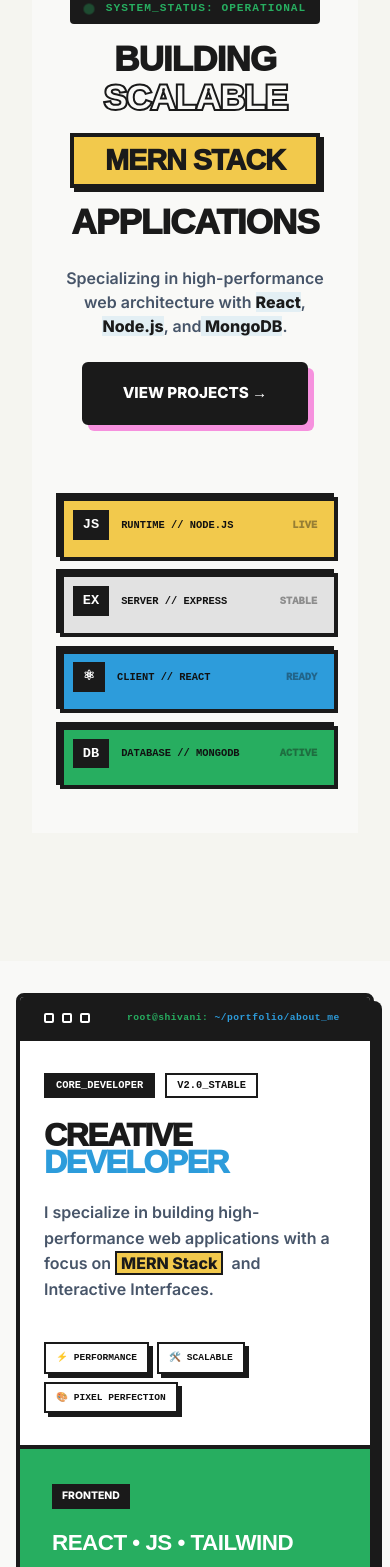
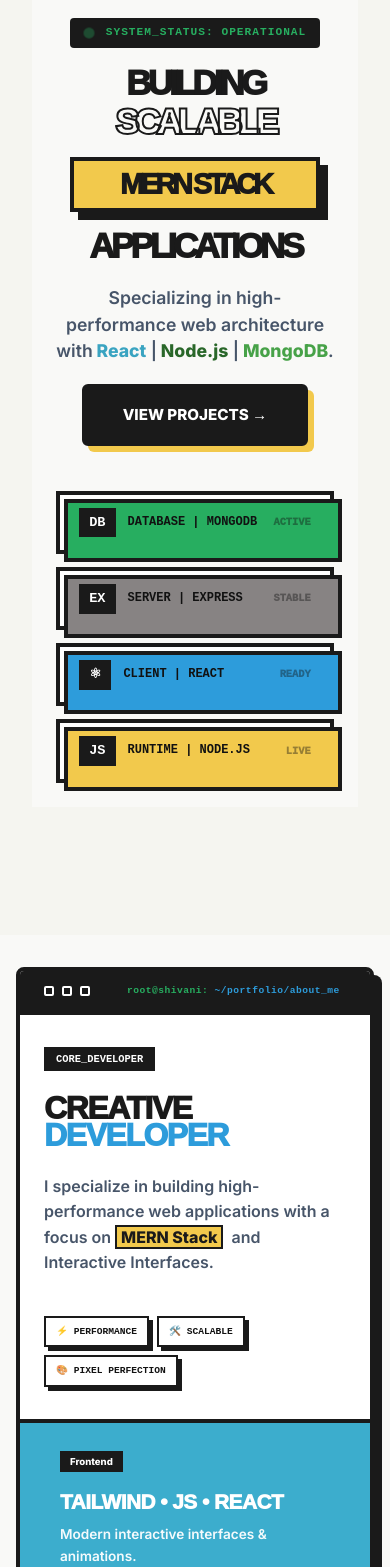
Before and after one commit to ShivaniGujjar/portfolio, a React (Vite) app: page / in a window 390 px wide. Shown: the part 241-1808 px from the top of the page. Built offline with nearby package versions, Linux system fonts and the light colour scheme; the HTML template or start-up script is replaced by a standard one.

Commit message:
skill card fix

```diff
--- a/src/components/ProjectCard.jsx
+++ b/src/components/ProjectCard.jsx
@@ -23,7 +23,7 @@ const ProjectCard = ({ title, description, techStack, repoLink, liveLink, imageS
       <div className={styles.contentSide}>
         <div className={styles.headerMeta}>
           {/* UPDATED: Dynamic Project Label */}
-          <span className={styles.status}>// PROJECT {id}</span>
+          <span className={styles.status}># PROJECT {id}</span>
           <div className={styles.colorLine}></div>
         </div>
 
--- a/src/pages/About.jsx
+++ b/src/pages/About.jsx
@@ -32,7 +32,7 @@ const About = () => {
           <div className={styles.bioSection}>
             <div className={styles.headerRow}>
               <span className={styles.roleTag}>CORE_DEVELOPER</span>
-              <span className={styles.statusTag}>V2.0_STABLE</span>
+
             </div>
 
             <h2 className={styles.mainTitle}>CREATIVE <br/> <span className={styles.blueText}>DEVELOPER</span></h2>
@@ -53,7 +53,7 @@ const About = () => {
           <div className={styles.skillsZone}>
             <div className={`${styles.skillBlock} ${styles.greenBg}`}>
               <span className={styles.label}>Frontend</span>
-              <h3>REACT • JS • TAILWIND</h3>
+              <h3>TAILWIND • JS • REACT</h3>
               <p>Modern interactive interfaces & animations.</p>
               <div className={styles.progressLine}></div>
             </div>
@@ -67,7 +67,7 @@ const About = () => {
 
             <div className={`${styles.skillBlock} ${styles.pinkBg}`}>
               <span className={styles.label}>Tools</span>
-              <h3>GIT • VITE • REDUX • POSTMAN</h3>
+              <h3>POSTMAN • VITE • REDUX • GIT</h3>
               <p>Advanced workflow & state management.</p>
               <div className={styles.progressLine}></div>
             </div>
@@ -82,7 +82,7 @@ const About = () => {
           <p>STATUS: <b>AVAILABLE</b></p>
         </div>
         <div className={`${styles.dockItem} ${styles.whiteDock}`}>
-          <p>LOC: <b>INDIA // 28.6° N</b></p>
+          <p>LOC: <b>INDIA | 28.6° N</b></p>
         </div>
         <div className={`${styles.dockItem} ${styles.blueDock}`}>
           <p>TIME: <b>{time}</b></p>
--- a/src/pages/About.module.css
+++ b/src/pages/About.module.css
@@ -42,7 +42,7 @@
 
 .cardMain { display: grid; grid-template-columns: 1.1fr 1fr; }
 
-/* BIO SECTION */
+/* --- BIO SECTION --- */
 .bioSection { padding: 3.5rem; border-right: 4px solid #1A1A1A; }
 .headerRow { display: flex; gap: 10px; margin-bottom: 1.5rem; }
 .roleTag { font-family: 'JetBrains Mono', monospace; font-size: 0.65rem; font-weight: 900; background: #1A1A1A; color: #FFF; padding: 4px 12px; }
@@ -62,7 +62,7 @@
   margin: 0 4px;
 }
 
-/* QUICK TAGS */
+/* --- QUICK TAGS --- */
 .quickTags { display: flex; flex-wrap: wrap; gap: 12px; margin-top: 2.5rem; }
 .qTag {
   background: #FFFFFF; border: 2px solid #1A1A1A; padding: 8px 14px;
@@ -72,28 +72,74 @@
 }
 .qTag:hover { transform: translate(-2px, -2px); box-shadow: 6px 6px 0px #F691DE; }
 
-/* SKILLS */
+/* --- SKILLS SECTION (COMPACT HEIGHT) --- */
 .skillsZone { display: flex; flex-direction: column; }
+
 .skillBlock {
-  flex: 1; padding: 2rem; border-bottom: 4px solid #1A1A1A;
-  transition: all 0.2s ease;
-  cursor: pointer; position: relative;
+  flex: 1;
+  padding: 1.5rem 2.5rem; /* Reduced from 2.5rem to save height */
+  border-bottom: 4px solid #1A1A1A;
+  transition: all 0.3s ease;
+  cursor: pointer;
+  position: relative;
 }
 .skillBlock:last-child { border-bottom: none; }
-.skillBlock:hover { background-color: rgba(0, 0, 0, 0.03); padding-left: 2.5rem; }
 
-.label { font-size: 0.65rem; font-weight: 900; text-transform: uppercase; background: #1A1A1A; color: #FFF; padding: 4px 10px; display: inline-block; margin-bottom: 0.5rem; }
-.skillBlock h3 { font-size: 1.4rem; font-weight: 900; margin: 0.5rem 0; letter-spacing: -0.5px; }
-.skillBlock p { font-size: 0.9rem; font-weight: 600; margin: 0; opacity: 0.9; }
+.skillBlock h3 {
+  font-size: 1.3rem; /* Slightly smaller for compactness */
+  font-weight: 950;
+  margin: 0.4rem 0;
+  letter-spacing: -0.5px;
+}
+.skillBlock p {
+  font-size: 0.85rem; /* Smaller subtext */
+  font-weight: 600;
+  margin: 0;
+  opacity: 0.95;
+}
 
-.greenBg { background-color: #27AE60; color: #FFF; }
-.blueBg { background-color: #2D9CDB; color: #FFF; }
-.pinkBg { background-color: #F691DE; }
+/* 1. FRONTEND: React Blue Default */
+.skillBlock:nth-child(1) { background-color: #3cadcd !important; color: #FFFFFF !important; }
+.skillBlock:nth-child(1):hover {
+  background-color: #003140 !important; color: #61DAFB !important; padding-left: 3rem;
+}
 
-.progressLine { position: absolute; bottom: 0; left: 0; width: 0%; height: 8px; background: #1A1A1A; transition: width 0.4s ease; }
+/* 2. BACKEND: Node Green Default */
+.skillBlock:nth-child(2) { background-color: #339933 !important; color: #FFFFFF !important; }
+.skillBlock:nth-child(2):hover {
+  background-color: #003000 !important; color: #339933 !important; padding-left: 3rem;
+}
+
+/* 3. TOOLS: Postman Orange Default */
+.skillBlock:nth-child(3) { background-color: #FF6C37 !important; color: #FFFFFF !important; }
+.skillBlock:nth-child(3):hover {
+  background-color: #1A1A1A !important; color: #FF6C37 !important; padding-left: 3rem;
+}
+
+/* Label: Compact sizes */
+.label {
+  font-size: 0.6rem;
+  font-weight: 900;
+  background: #1A1A1A;
+  color: #FFF;
+  padding: 3px 10px;
+  display: inline-block;
+  margin-bottom: 0.4rem;
+}
+
+/* Label inversion on hover */
+.skillBlock:hover .label {
+  background: #FFFFFF;
+  color: #1A1A1A;
+}
+
+.progressLine {
+  position: absolute; bottom: 0; left: 0; width: 0%; height: 6px;
+  background: currentColor; transition: width 0.4s ease;
+}
 .skillBlock:hover .progressLine { width: 100%; }
 
-/* DOCK */
+/* --- DOCK & BUTTONS --- */
 .dockContainer { display: flex; gap: 1.2rem; margin-top: 2rem; }
 .dockItem, .socialTile {
   flex: 1; border: 3px solid #1A1A1A; border-radius: 8px; padding: 1.2rem;
@@ -112,37 +158,17 @@
 @keyframes pulse { 50% { opacity: 0.4; transform: scale(1.2); } }
 
 /* --- RESPONSIVE OVERRIDES --- */
-
 @media (max-width: 900px) {
   .aboutWrapper { padding: 2rem 1rem; }
   .commandCenter { box-shadow: 8px 8px 0px #1A1A1A; }
-
   .cardMain { grid-template-columns: 1fr; }
-
-  .bioSection {
-    border-right: none;
-    border-bottom: 4px solid #1A1A1A;
-    padding: 2rem 1.5rem;
-  }
-
-  .mainTitle {
-    font-size: 2.5rem;
-    letter-spacing: -1.5px;
-  }
-
+  .bioSection { border-right: none; border-bottom: 4px solid #1A1A1A; padding: 2rem 1.5rem; }
+  .mainTitle { font-size: 2.5rem; letter-spacing: -1.5px; }
   .bioText { font-size: 1rem; }
-
-  .dockContainer {
-    flex-wrap: wrap;
-    gap: 1rem;
-  }
-
-  .dockItem, .socialTile {
-    flex: 1 1 calc(50% - 1rem);
-    padding: 1rem;
-  }
-
+  .dockContainer { flex-wrap: wrap; gap: 1rem; }
+  .dockItem, .socialTile { flex: 1 1 calc(50% - 1rem); padding: 1rem; }
   .headerTerminal { font-size: 0.6rem; }
+  .skillBlock:hover { padding-left: 2rem; }
 }
 
 @media (max-width: 480px) {
--- a/src/pages/Home.jsx
+++ b/src/pages/Home.jsx
@@ -20,11 +20,11 @@ const Home = () => {
         </h1>
 
         <p className={styles.heroSubtext}>
-          Specializing in high-performance web architecture
-          with <span className={styles.techLink}>React</span>,
-          <span className={styles.techLink}> Node.js</span>, and
-          <span className={styles.techLink}> MongoDB</span>.
-        </p>
+  Specializing in high-performance web architecture with
+  <span className={styles.reactColor}> React</span> |
+  <span className={styles.nodeColor}> Node.js</span> |
+  <span className={styles.mongoColor}> MongoDB</span>.
+</p>
 
         <div className={styles.buttonGroup}>
   <a href="#projects" className={styles.ctaButton}>
@@ -36,45 +36,54 @@ const Home = () => {
       <div className={styles.mernStackGraphic}>
         <div className={styles.connectionWire}></div>
 
+        {/* MongoDB Layer */}
+        <div className={styles.techLayer} style={{ '--accent': '#27AE60' }}>
+          <div className={styles.layerContent}>
+            <span className={styles.layerId}>DB</span>
+            <p className={styles.monoText}>DATABASE | MONGODB</p>
+          </div>
+          <div className={styles.layerStatus}>ACTIVE</div>
+          <div className={styles.layerBlock}></div>
+        </div>
+
+
+        {/* Express Layer */}
+        <div className={styles.techLayer} style={{ '--accent': '#878383' }}>
+          <div className={styles.layerContent}>
+            <span className={styles.layerId}>EX</span>
+            <p className={styles.monoText}>SERVER | EXPRESS</p>
+          </div>
+          <div className={styles.layerStatus}>STABLE</div>
+          <div className={styles.layerBlock}></div>
+        </div>
+
+
+        {/* React Layer */}
+        <div className={styles.techLayer} style={{ '--accent': '#2D9CDB' }}>
+          <div className={styles.layerContent}>
+            <span className={styles.layerId}>⚛</span>
+            <p className={styles.monoText}>CLIENT | REACT</p>
+          </div>
+          <div className={styles.layerStatus}>READY</div>
+          <div className={styles.layerBlock}></div>
+        </div>
+
+
         {/* JS Layer */}
         <div className={styles.techLayer} style={{ '--accent': '#F2C94C' }}>
           <div className={styles.layerContent}>
             <span className={styles.layerId}>JS</span>
-            <p className={styles.monoText}>RUNTIME // NODE.JS</p>
+            <p className={styles.monoText}>RUNTIME | NODE.JS</p>
           </div>
           <div className={styles.layerStatus}>LIVE</div>
           <div className={styles.layerBlock}></div>
         </div>
 
-        {/* Express Layer */}
-        <div className={styles.techLayer} style={{ '--accent': '#E2E2E2' }}>
-          <div className={styles.layerContent}>
-            <span className={styles.layerId}>EX</span>
-            <p className={styles.monoText}>SERVER // EXPRESS</p>
-          </div>
-          <div className={styles.layerStatus}>STABLE</div>
-          <div className={styles.layerBlock}></div>
-        </div>
 
-        {/* React Layer */}
-        <div className={styles.techLayer} style={{ '--accent': '#2D9CDB' }}>
-          <div className={styles.layerContent}>
-            <span className={styles.layerId}>⚛</span>
-            <p className={styles.monoText}>CLIENT // REACT</p>
-          </div>
-          <div className={styles.layerStatus}>READY</div>
-          <div className={styles.layerBlock}></div>
-        </div>
 
-        {/* MongoDB Layer */}
-        <div className={styles.techLayer} style={{ '--accent': '#27AE60' }}>
-          <div className={styles.layerContent}>
-            <span className={styles.layerId}>DB</span>
-            <p className={styles.monoText}>DATABASE // MONGODB</p>
-          </div>
-          <div className={styles.layerStatus}>ACTIVE</div>
-          <div className={styles.layerBlock}></div>
-        </div>
+
+
+
       </div>
     </section>
   );
--- a/src/pages/Home.module.css
+++ b/src/pages/Home.module.css
@@ -2,13 +2,17 @@
   display: flex;
   justify-content: space-between;
   align-items: flex-start;
-  padding: 3.5rem 5rem 2rem 5rem;
-  max-width: 1440px;
+  /* Top padding navbar ke liye balanced rakhi hai */
+  padding: 2rem 2rem 2rem 2rem;
+
+  /* CRUCIAL FIX: Width ko 1200px kiya taaki About/Projects se match kare */
+  max-width: 1200px;
   margin: 0 auto;
-  min-height: 80vh;
+
+  min-height: auto !important;
+  height: auto !important;
   position: relative;
   background-color: #F9F9F7;
-  /* Crucial for mobile: */
   overflow-x: hidden;
   width: 100%;
 }
@@ -41,7 +45,8 @@
 .heroHeading {
   font-size: clamp(3rem, 9vh, 5.2rem);
   font-weight: 950;
-  line-height: 0.85;
+  /* CHANGE 2: Line height 0.9 (MERN Stack aur Applications ke beech space) */
+  line-height: 0.9;
   color: #1A1A1A;
   letter-spacing: -4px;
   margin-bottom: 0.5rem;
@@ -55,7 +60,8 @@
 .highlightWrapper {
   position: relative;
   display: inline-block;
-  margin: 5px 0;
+  /* Vertical margin 8px (Applications ko touch na karne ke liye) */
+  margin: 8px 0;
   transform: rotate(-1.5deg);
 }
 
@@ -79,10 +85,20 @@
   margin: 1.2rem 0;
 }
 
-.techLink {
-  color: #1A1A1A;
-  font-weight: 800;
-  background: rgba(45, 156, 219, 0.1);
+/* Specific Branding Colors */
+.reactColor {
+  color: #3aa4c1; /* React Blue */
+  font-weight: 900;
+}
+
+.nodeColor {
+  color: #296729; /* Node.js Green */
+  font-weight: 900;
+}
+
+.mongoColor {
+  color: #47A248; /* MongoDB Dark Green */
+  font-weight: 900;
 }
 
 /* --- THE CTA --- */
@@ -97,15 +113,15 @@
   border: 3px solid #1A1A1A;
   border-radius: 6px;
   display: inline-block;
-  box-shadow: 6px 6px 0px #F691DE;
+  box-shadow: 6px 6px 0px #F2C94C;
   transition: all 0.1s ease;
 }
 
 .ctaButton:hover {
   transform: translate(-2px, -2px);
   box-shadow: 8px 8px 0px #1A1A1A;
-  background-color: #F691DE;
-  color: #1A1A1A;
+  background-color: #2D9CDB;
+  color: #FFFFFF;
 }
 
 .ctaButton:active {
@@ -113,7 +129,7 @@
   box-shadow: 0px 0px 0px #1A1A1A;
 }
 
-/* --- THE STACK --- */
+/* --- THE STACK (Original Colors Restored) --- */
 .mernStackGraphic {
   flex: 0.8;
   display: flex;
@@ -121,7 +137,7 @@
   gap: 0.8rem;
   align-items: flex-end;
   position: relative;
-  margin-top: 1rem;
+  margin-top: 3rem;
 }
 
 .techLayer {
@@ -129,7 +145,7 @@
   background: #FFF;
   border: 4px solid #1A1A1A;
   padding: 0.8rem 1.2rem;
-  width: 320px; /* Fixed width for desktop */
+  width: 320px;
   display: flex;
   justify-content: space-between;
   align-items: center;
@@ -144,6 +160,7 @@
 .layerBlock {
   position: absolute;
   inset: -4px;
+  /* RESTORED: Back to your original variable */
   background: var(--accent);
   transform: translate(8px, 8px);
   z-index: -1;
@@ -151,104 +168,26 @@
   transition: all 0.2s ease;
 }
 
-.layerContent {
-  display: flex;
-  align-items: center;
-  gap: 12px;
-}
-
-.layerId {
-  background: #1A1A1A;
-  color: #FFF;
-  padding: 4px 10px;
-  font-family: 'JetBrains Mono', monospace;
-  font-weight: 900;
-  font-size: 0.85rem;
-}
-
-.monoText {
-  font-family: 'JetBrains Mono', monospace;
-  font-weight: 800;
-  font-size: 0.75rem;
-}
-
-.layerStatus {
-  font-family: 'JetBrains Mono', monospace;
-  font-size: 0.65rem;
-  font-weight: 950;
-  opacity: 0.4;
-}
-
-/* --- ANIMATIONS --- */
-.pulseDot {
-  width: 10px; height: 10px; background: #27AE60; border-radius: 50%;
-  animation: statusBlink 1.5s infinite;
-}
-
-@keyframes statusBlink {
-  50% { opacity: 0.3; transform: scale(1.1); }
-}
-
-/* --- RESPONSIVE FIXES --- */
+/* Baaki sara responsive aur animations wahi purana... */
+.layerContent { display: flex; align-items: center; gap: 12px; }
+.layerId { background: #1A1A1A; color: #FFF; padding: 4px 10px; font-family: 'JetBrains Mono', monospace; font-weight: 900; font-size: 0.85rem; }
+.monoText { font-family: 'JetBrains Mono', monospace; font-weight: 800; font-size: 0.75rem; }
+.layerStatus { font-family: 'JetBrains Mono', monospace; font-size: 0.65rem; font-weight: 950; opacity: 0.4; }
+.pulseDot { width: 10px; height: 10px; background: #27AE60; border-radius: 50%; animation: statusBlink 1.5s infinite; }
+@keyframes statusBlink { 50% { opacity: 0.3; transform: scale(1.1); } }
 
 @media (max-width: 768px) {
   .heroContainer {
     flex-direction: column;
     text-align: center;
-    padding: 3rem 1.5rem;
+    padding: 3.5rem 1.5rem 1.5rem 1.5rem;
     align-items: center;
     overflow: hidden;
+    min-height: auto !important;
   }
-
-  .heroText {
-    width: 100%;
-    margin-top: 0;
-  }
-
-  .heroHeading {
-    font-size: 2.2rem; /* Shrunk for phone screens */
-    letter-spacing: -1px;
-    line-height: 1.1;
-  }
-
-  .highlightWrapper {
-    transform: rotate(0deg); /* Straighten for mobile readability */
-    margin: 15px 0;
-    width: 100%;
-  }
-
-  .highlight {
-    font-size: 1.8rem;
-    padding: 8px 15px;
-    width: 90%; /* Forces it to stay inside screen */
-    box-shadow: 4px 4px 0px #1A1A1A;
-  }
-
-  .heroSubtext {
-    font-size: 1rem;
-    margin: 1.5rem auto;
-    max-width: 100%;
-  }
-
-  .mernStackGraphic {
-    align-items: center;
-    margin-top: 3.5rem;
-    width: 100%;
-    flex: none;
-  }
-
-  .techLayer {
-    width: 100%;
-    max-width: 300px; /* Limits width so it doesn't look stretched */
-    padding: 0.8rem;
-    box-shadow: 4px 4px 0px #1A1A1A;
-  }
-
-  .layerBlock {
-    transform: translate(4px, 4px); /* Smaller shadow for mobile */
-  }
-
-  .monoText {
-    font-size: 0.65rem;
-  }
+  .heroHeading { font-size: 2.2rem; line-height: 1.1; }
+  .highlightWrapper { transform: rotate(0deg); margin: 15px 0; width: 100%; }
+  .highlight { font-size: 1.8rem; padding: 8px 15px; width: 90%; }
+  .mernStackGraphic { align-items: center; margin-top: 2rem; width: 100%; flex: none; }
+  .techLayer { width: 100%; max-width: 300px; }
 }
```
Also changed, not shown: src/components/Navbar.module.css (+5 -3 lines).
